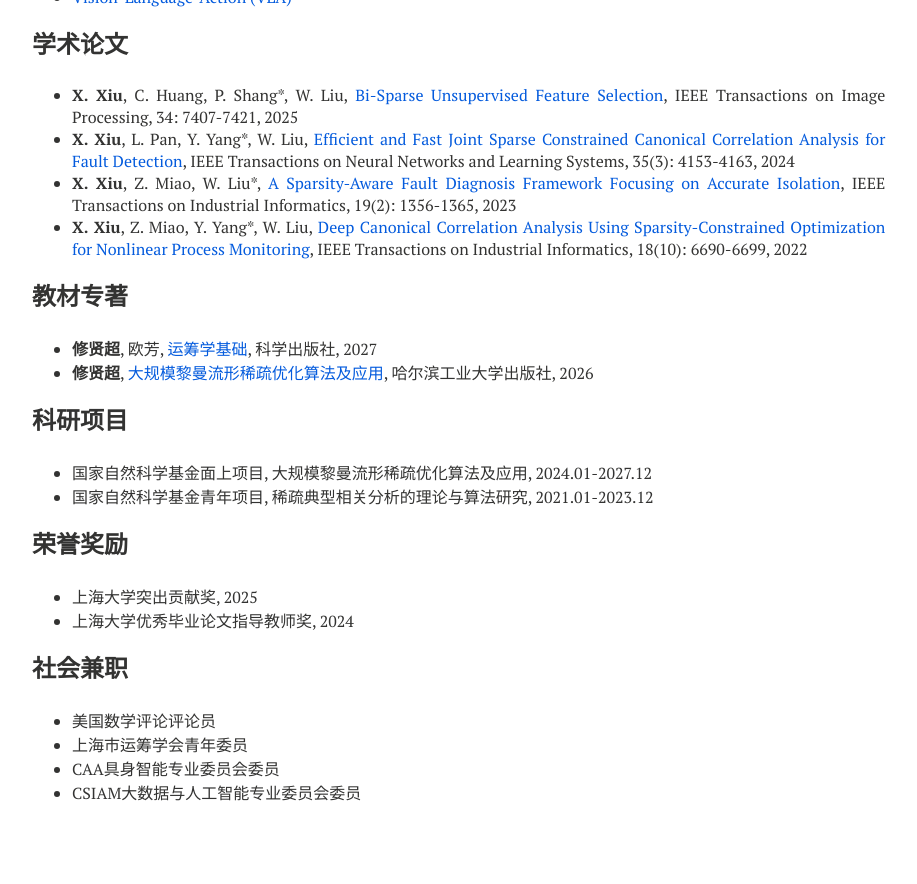
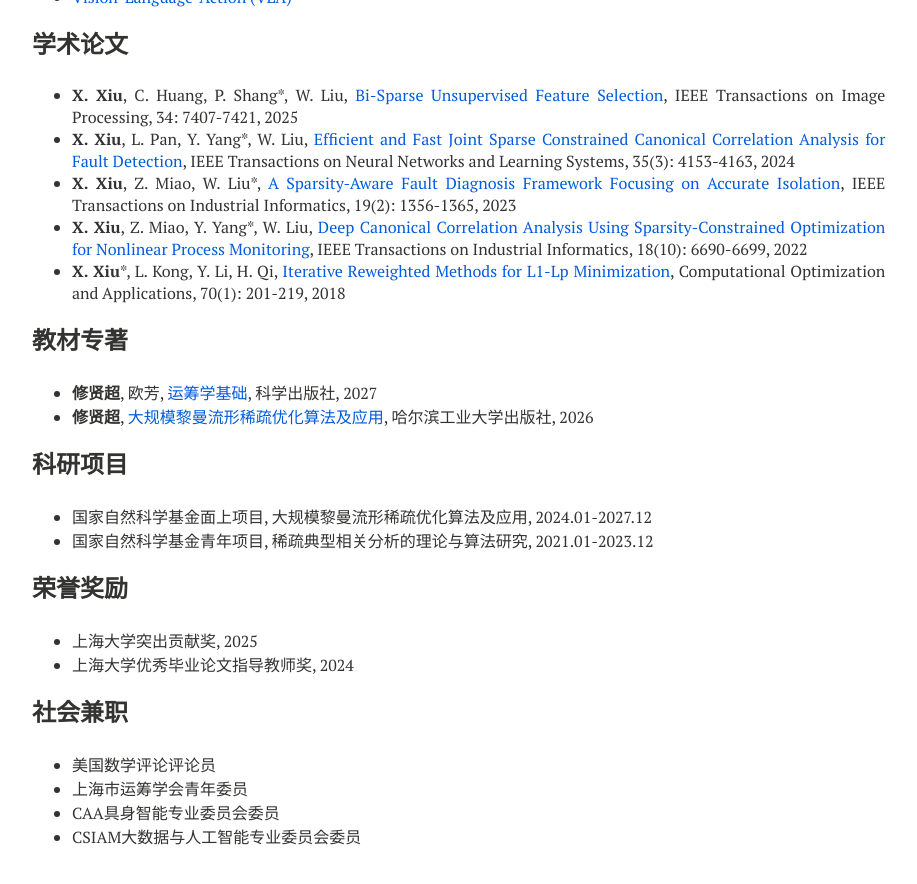
Before and after one commit to xianchaoxiu/xianchaoxiu.github.io, a Jekyll site: the page built from chinese/index.md, in a window 1280 px wide and 900 px high, scrolled down 706 px. Shown: the top 884 px of the window, without its empty margins (288-1205 px from the left). Built offline with Jekyll 4.4.1, drawn with Linux system fonts in a browser that asks for light colours; nearby versions of some CDN libraries.

Commit message:
Update index.md

```diff
--- a/chinese/index.md
+++ b/chinese/index.md
@@ -41,6 +41,8 @@ share: false
 * <b>X. Xiu</b>, L. Pan, Y. Yang*, W. Liu, <a href="https://doi.org/10.1109/TNNLS.2022.3201881" class="textlink" target="_blank">Efficient and Fast Joint Sparse Constrained Canonical Correlation Analysis for Fault Detection</a>, IEEE Transactions on Neural Networks and Learning Systems, 35(3): 4153-4163, 2024  <br>
 * <b>X. Xiu</b>, Z. Miao, W. Liu*, <a href="https://doi.org/10.1109/TII.2022.3180070" class="textlink" target="_blank">A Sparsity-Aware Fault Diagnosis Framework Focusing on Accurate Isolation</a>, IEEE Transactions on Industrial Informatics, 19(2): 1356-1365, 2023 <br>
 * <b>X. Xiu</b>, Z. Miao, Y. Yang*, W. Liu, <a href="https://doi.org/10.1109/TII.2021.3121770" class="textlink" target="_blank">Deep Canonical Correlation Analysis Using Sparsity-Constrained Optimization for Nonlinear Process Monitoring</a>, IEEE Transactions on Industrial Informatics, 18(10): 6690-6699, 2022 <br>
+* <b>X. Xiu</b>*, L. Kong, Y. Li, H. Qi, <a href="https://doi.org/10.1007/s10589-017-9977-7" class="textlink" target="_blank">Iterative Reweighted Methods for L1-Lp Minimization</a>, Computational Optimization and Applications, 70(1): 201-219, 2018
+
 
 
 ### 教材专著
```
